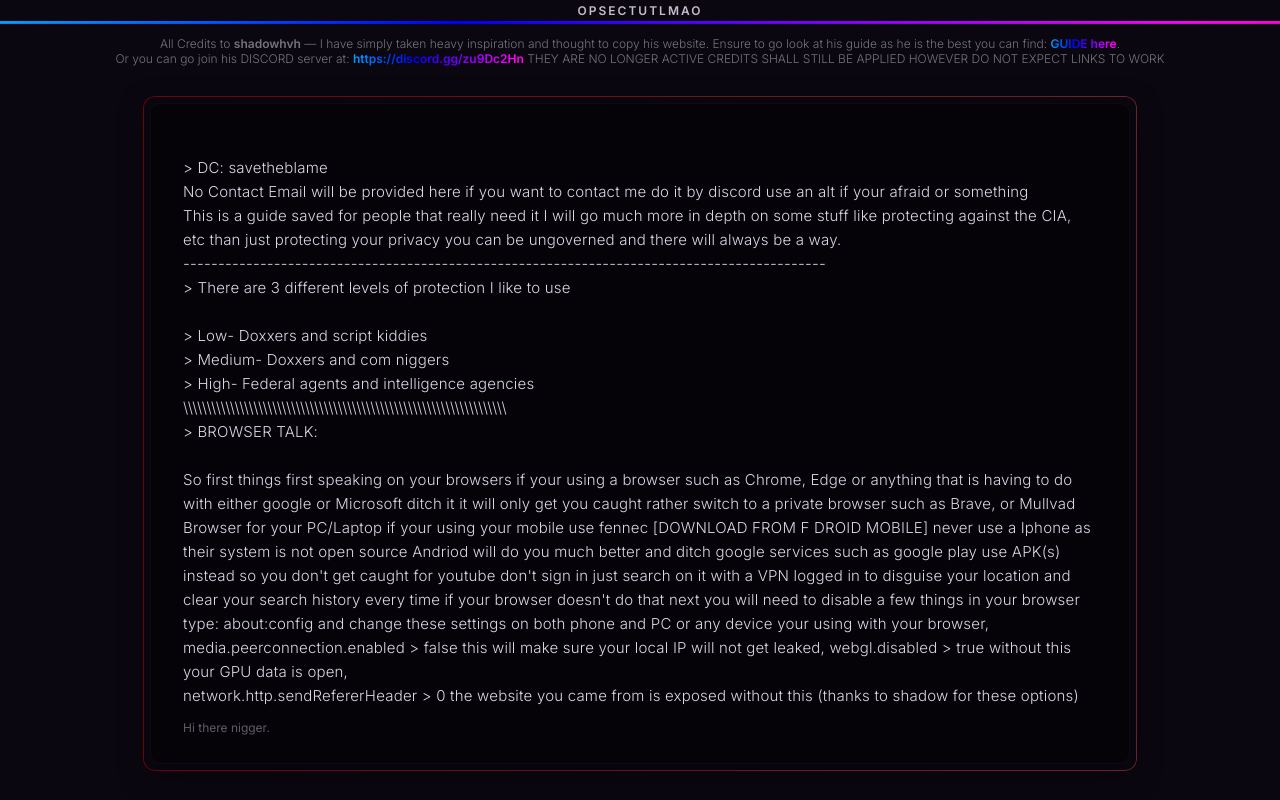
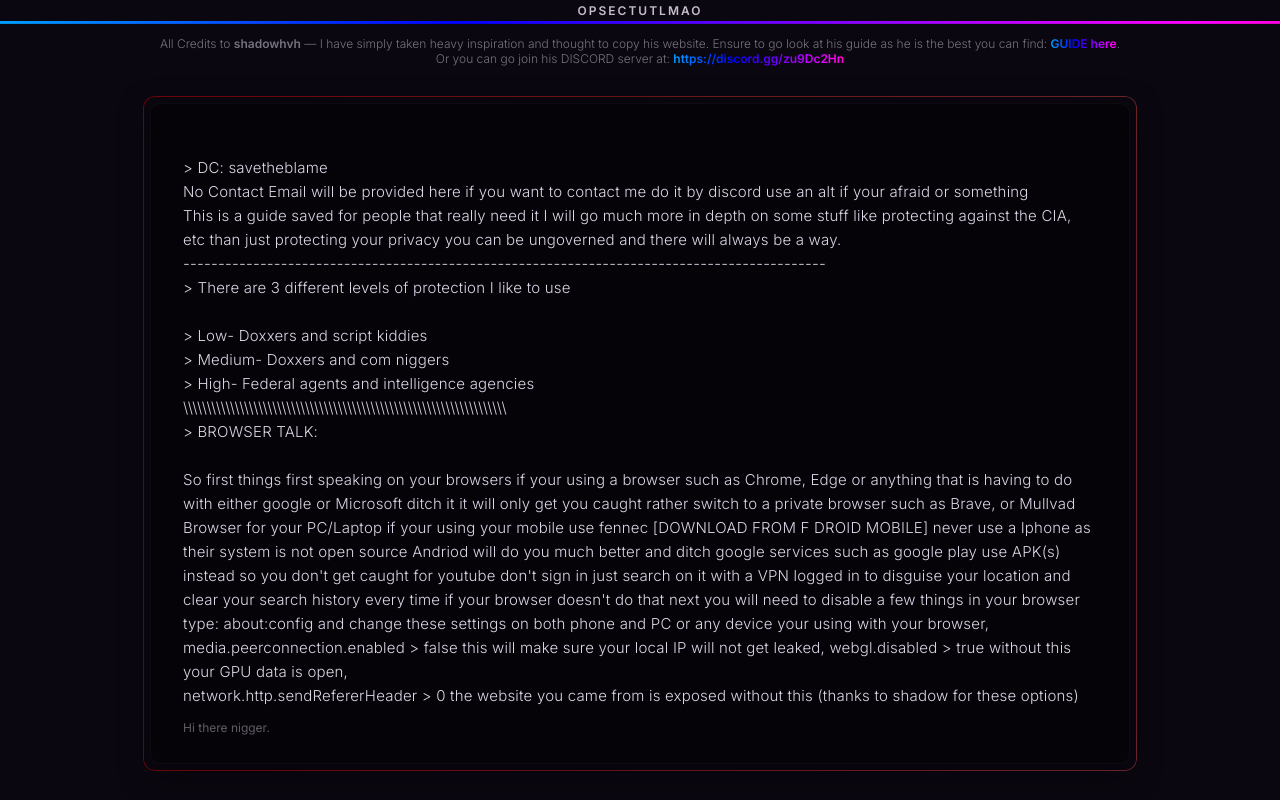
Before and after one commit to weareral/opsectut, a plain HTML site: page index.html in a window 1280 px wide. Drawn offline with Linux system fonts and the light colour scheme.

Commit message:
Update index.html

```diff
--- a/index.html
+++ b/index.html
@@ -167,8 +167,6 @@
     <a class="rainbow-link" href="https://bigtime.bio/opsec/" target="_blank" rel="noopener noreferrer">GUIDE here</a>.<br>
     Or you can go join his DISCORD server at:
     <a class="rainbow-link" href="https://discord.gg/zu9Dc2Hn" target="_blank" rel="noopener noreferrer">https://discord.gg/zu9Dc2Hn</a>
-
-    THEY ARE NO LONGER ACTIVE CREDITS SHALL STILL BE APPLIED HOWEVER DO NOT EXPECT LINKS TO WORK
   </div>
 
   <main class="stage">
```
